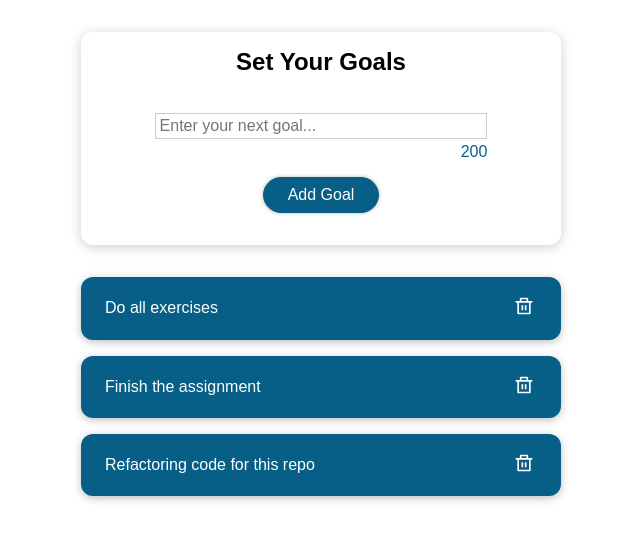
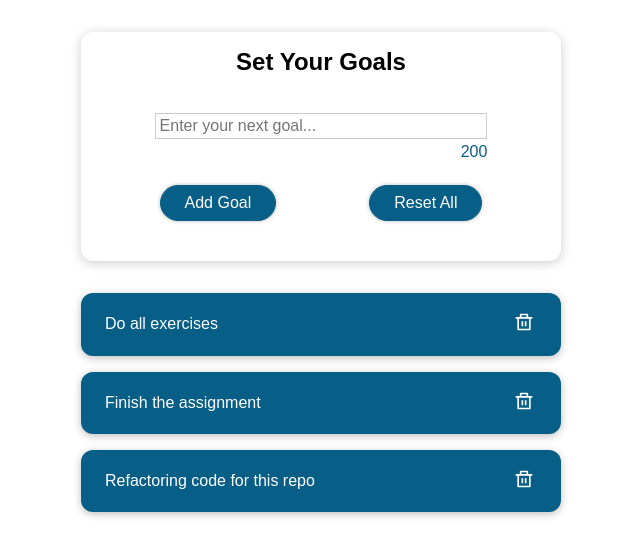
Before and after one commit to EPantelaios/goals-tracker, a React (Create React App) app: page / in a window 1280 px wide. Shown: the top 556 px of the page, without its empty margins (319-959 px from the left). Built offline with nearby package versions, Linux system fonts and the light colour scheme; the HTML template or start-up script is replaced by a standard one.

Commit message:
feat: add reset button support to delete localStorage

```diff
--- a/src/components/CourseGoals/GoalInput/GoalInput.js
+++ b/src/components/CourseGoals/GoalInput/GoalInput.js
@@ -1,7 +1,9 @@
 import React, { useState } from 'react';
 
 import Button from '../../UI/Button/Button';
+import ResetLocalStorage from './ResetLocalStorage';
 import styles from './GoalInput.module.css';
+import styledButtons from './ResetLocalStorage.module.css';
 
 const CourseInput = (props) => {
   const maxCharacters = 200;
@@ -24,15 +26,19 @@ const CourseInput = (props) => {
       setIsValid(false);
       return;
     }
-
     props.onAddItem(enteredValue);
     setEnteredValue('');
     setMaxLengthInputText(maxCharacters);
   };
 
+  const resetItemsHandler = () => {
+    props.onResetItems();
+  };
+
   const errorFormMessage = 'Invalid input';
 
   return (
+    <>
       <form onSubmit={formSubmitHandler}>
         <div
           className={`${styles['form-control']} ${!isValid && styles.invalid}`}
@@ -55,11 +61,19 @@ const CourseInput = (props) => {
           >
             {maxLengthInputText}
           </div>
+        </div>
+        <div className={`${styledButtons.formButtons}`}>
+          <div className={`${styledButtons.addButton}`}>
             <Button type="submit" props={props}>
               Add Goal
             </Button>
           </div>
+          <div className={`${styledButtons.resetButton}`}>
+            <ResetLocalStorage props={props} onResetItems={resetItemsHandler} />
+          </div>
+        </div>
       </form>
+    </>
   );
 };
 
--- a/src/components/CourseGoals/GoalInput/GoalInput.module.css
+++ b/src/components/CourseGoals/GoalInput/GoalInput.module.css
@@ -42,7 +42,7 @@
   width: 80%;
   text-align: right;
   padding-top: 0.25rem;
-  margin-bottom: 1rem;
+  margin-bottom: 1.5rem;
   color: #075e86;
   font-weight: '500';
 }
--- /dev/null
+++ b/src/components/CourseGoals/GoalInput/ResetLocalStorage.js
@@ -0,0 +1,16 @@
+import Button from '../../UI/Button/Button';
+
+const CourseInput = ({ props }) => {
+  const resetItemsHandler = () => {
+    localStorage.clear();
+    props.onResetItems();
+  };
+
+  return (
+    <Button type="button" onClick={resetItemsHandler} props={props}>
+      Reset All
+    </Button>
+  );
+};
+
+export default CourseInput;
--- /dev/null
+++ b/src/components/CourseGoals/GoalInput/ResetLocalStorage.module.css
@@ -0,0 +1,16 @@
+.formButtons {
+  display: flex;
+  flex-flow: row wrap;
+  align-items: center;
+
+}
+
+.formButtons .addButton {
+  margin: auto;
+  margin-bottom: 0.5rem;
+}
+
+.formButtons .resetButton {
+  margin: auto;
+  margin-bottom: 0.5rem;
+}
```
Lines whose indentation alone changed are shown as unchanged.
